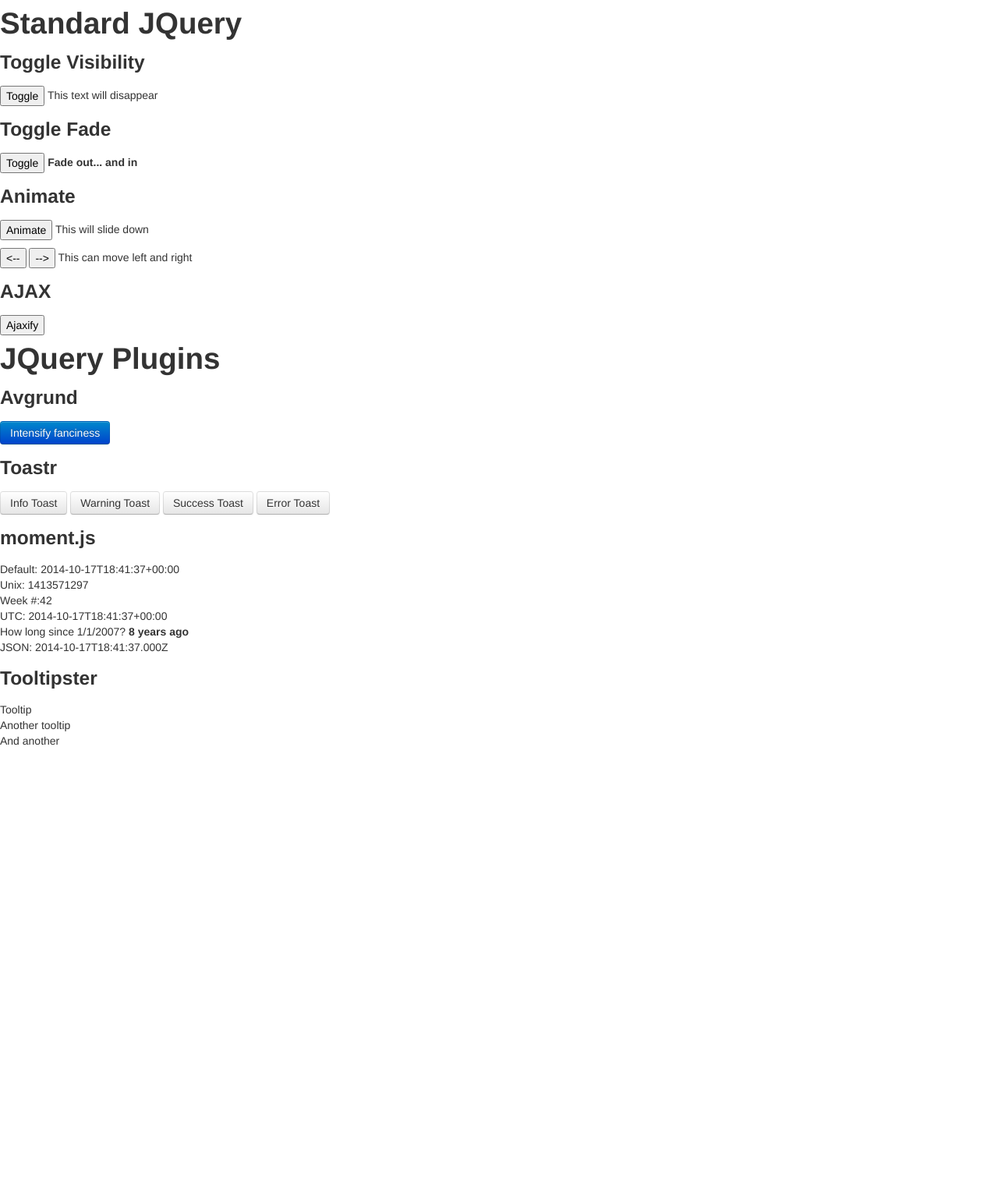
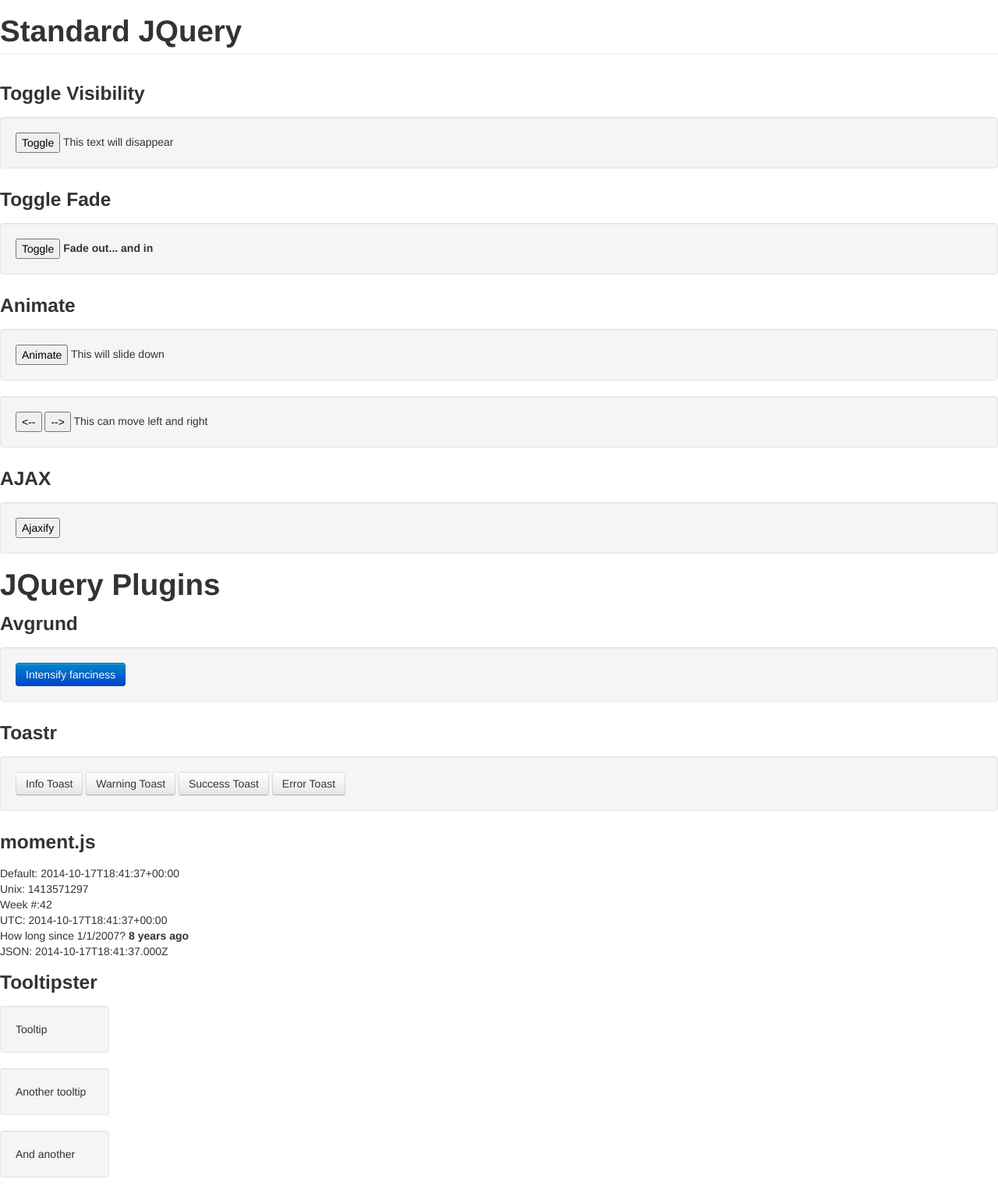
Before and after one commit to PVMisCthulhu/JingoistDalmation, a Django app: page /polls/fe_test/ in a window 1280 px wide. Shown: the whole page at 78% size. Run offline with Django 3.2, Linux system fonts and the light colour scheme; some libraries are stand-ins or nearby versions.

Commit message:
changed fe_test

```diff
--- a/mysite/polls/templates/polls/fe_test.html
+++ b/mysite/polls/templates/polls/fe_test.html
@@ -16,39 +16,39 @@
     <link rel="stylesheet" href="{% static "polls/tooltipster.css" %}" />
 </head>
 <body>
-    <h1>Standard JQuery</h1>
+    <h1 class="page-header">Standard JQuery</h1>
     <h3>Toggle Visibility</h3>
- 	<p>
+ 	<p class="well">
  		<button id="ptagtoggle">Toggle</button>
    	    <span id="invisip">This text will disappear</span>
    	</p>
     <h3>Toggle Fade</h3>
-   	<p>
+   	<p class="well">
    		<button id="fancy">Toggle</button>
     	<strong id="fancytext">Fade out... and in</strong>
     </p>
     <h3>Animate</h3>
-    <p>
+    <p class="well">
     	<button id="doscience">Animate</button>
     	<span id="toofar">This will slide down</span>
     </p>
-    <p>
+    <p class="well">
     	<button id="moveleft">&lt;--</button>
     	<button id="moveright">--&gt;</button>
     	<span id="canteven" style="position:relative;top:0px;">This can move left and right</span>
     </p>
     <h3>AJAX</h3>
-    <p>
+    <p class="well">
     	<button id="ajaxify">Ajaxify</button>
     	<span id="blankajax"></span>
     </p>
     <h1>JQuery Plugins</h1>
     <h3>Avgrund</h3>
-    <p>
+    <p class="well">
         <a href="#" id="avgrundbutton" class="btn btn-primary">Intensify fanciness</a>
     </p>
     <h3>Toastr</h3>
-    <p>
+    <p class="well">
         <a href="#" id="toastrinfo" class="btn">Info Toast</a>
         <a href="#" id="toastrwarning" class="btn">Warning Toast</a>
         <a href="#" id="toastrsuccess" class="btn">Success Toast</a>
@@ -65,9 +65,9 @@
     </p>
     <h3>Tooltipster</h3>
     <p>
-        <div id="tt1" class="tt" title="This is a tooltip" style="width:100px;">Tooltip</div>
-        <div id="tt2" class="tt" title="So is this..." style="width:100px;">Another tooltip</div>
-        <div id="tt3" class="tt" title="...and this" style="width:100px;">And another</div>
+        <div id="tt1" class="tt well" title="This is a tooltip" style="width:100px;">Tooltip</div>
+        <div id="tt2" class="tt well" title="So is this..." style="width:100px;">Another tooltip</div>
+        <div id="tt3" class="tt well" title="...and this" style="width:100px;">And another</div>
     </p>
 </body>
 </html>
```
